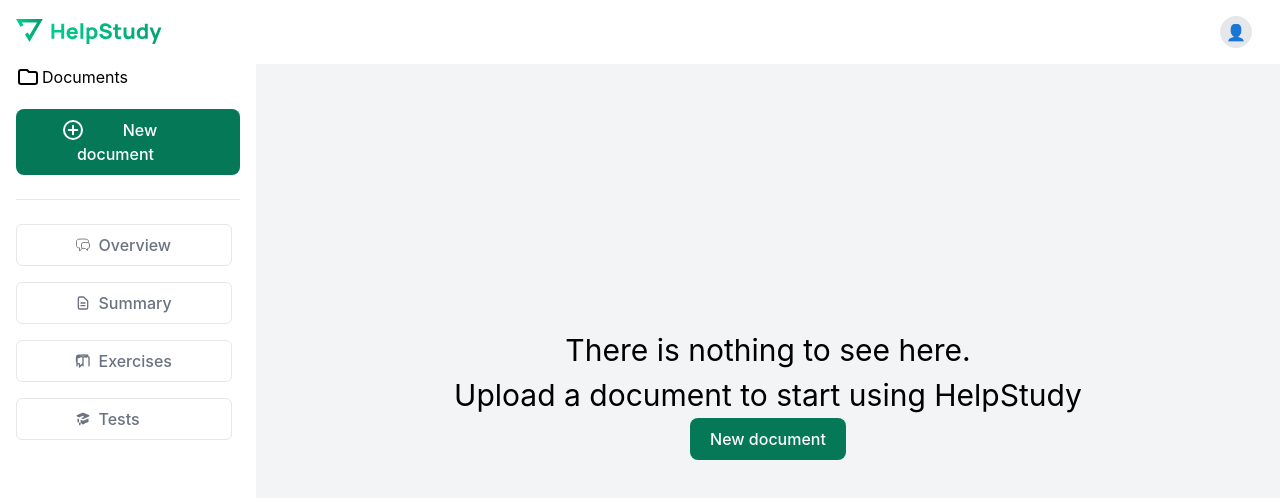
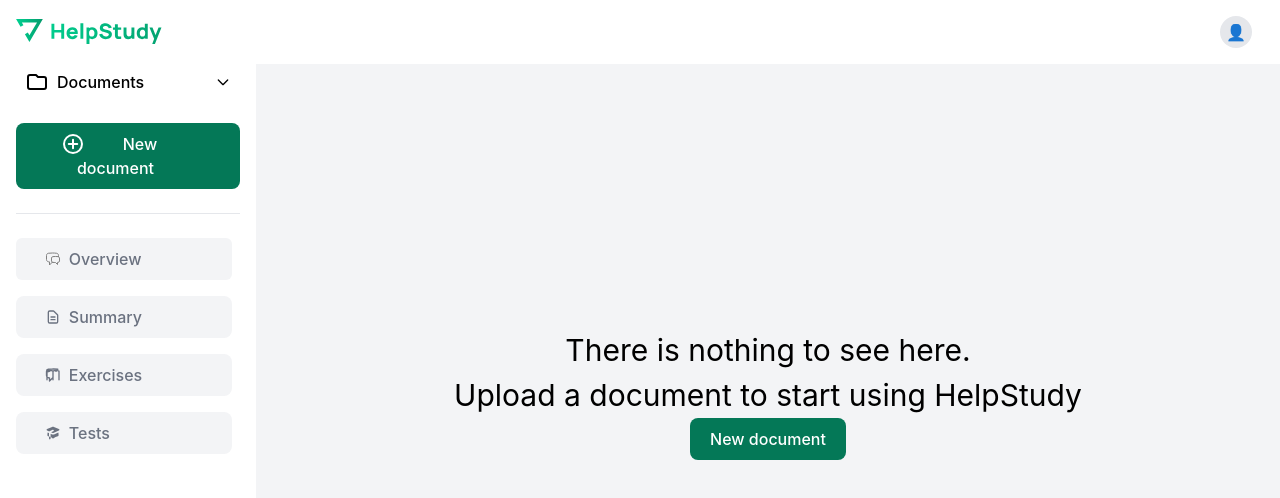
Before and after one commit to shbonillap/front-gemini, a React (Vite) app: page / in a window 1280 px wide. Shown: the top 498 px of the page. Built offline with nearby package versions, Linux system fonts and the light colour scheme.

Commit message:
update documents

```diff
--- a/src/App.jsx
+++ b/src/App.jsx
@@ -7,6 +7,7 @@ import Exam from "./components/exam.jsx";
 import NewDocumentModal from './components/Modal/newDocumentModal.jsx'; // Importar el componente modal
 import logo from './assets/Logo.svg'; // Tell webpack this JS file uses this image
 import TopBar from './components/topBar.jsx';
+import DocumentDropdown from './components/documentDropdown.jsx';
 
 const MAX_FILE_SIZE = 20971520; // 20 MB
 
@@ -88,16 +89,7 @@ const showExam = () => {
     <div className="w-screen h-screen flex">
       <aside className="w-2/10 bg-white p-4">
         <img src={logo} alt="logo" />
-        {localStorage.getItem("file") ? (
-          <p className='mt-4'>{localStorage.getItem("file")}</p>
-        ) : (
-          <div style={{ marginTop: "20px" }}>
-            <svg style={{ float: "left" }} xmlns="http://www.w3.org/2000/svg" className="h-6 w-6" fill="none" viewBox="0 0 24 24" stroke="currentColor" strokeWidth={2}>
-              <path strokeLinecap="round" strokeLinejoin="round" d="M3 7v10a2 2 0 002 2h14a2 2 0 002-2V9a2 2 0 00-2-2h-6l-2-2H5a2 2 0 00-2 2z" />
-            </svg>
-            <p style={{ float: "left", marginLeft:"2px" }}>Documents</p>
-          </div>
-        )}
+        <DocumentDropdown/>
         <button
           className="w-full py-2 semi-rounded text-white bg-customGreen hover:bg-green-800 hover:border-green-950 mt-5"
           onClick={handleOpenModal} // Abrir modal al hacer clic
@@ -110,7 +102,7 @@ const showExam = () => {
   <ul>
     <li className="flex items-center mb-4">
       <button
-        className="mr-2 flex items-center w-full p-2 rounded-md bg-white border-gray-200 hover:bg-gray-100 hover:border-gray-500"
+        className="mr-2 flex items-center w-full p-2 rounded-md bg-gray-100 hover:border-gray-500 hover:bg-gray-200 focus:outline-none focus:ring-2 focus:ring-gray-300"
         disabled={!filename}
       >
         <svg
@@ -119,7 +111,7 @@ const showExam = () => {
           width="1em"
           height="1em"
           viewBox="0 0 24 24"
-          className="mr-2 ml-25p"
+          className="mr-2 ml-10p"
         >
           <path
             fill="none"
@@ -135,7 +127,7 @@ const showExam = () => {
     </li>
     <li className="flex items-center mb-4">
       <button
-        className="mr-2 flex items-center w-full p-2 rounded-md bg-white border-gray-200 hover:bg-gray-100 hover:border-gray-500"
+        className="mr-2 flex items-center w-full p-2 rbg-gray-100 bg-gray-100 hover:border-gray-500  hover:bg-gray-200 focus:outline-none focus:ring-2 focus:ring-gray-300"
         disabled={!filename}
         onClick={showResume}
       >
@@ -144,7 +136,7 @@ const showExam = () => {
           width="1em"
           height="1em"
           viewBox="0 0 24 24"
-          className="mr-2 ml-25p"
+          className="mr-2 ml-10p"
         >
           <path
             fill="none"
@@ -160,7 +152,7 @@ const showExam = () => {
     </li>
     <li className="flex items-center mb-4">
       <button
-        className="mr-2 flex items-center w-full p-2 rounded-md bg-white border-gray-200 r hover:bg-gray-100 hover:border-gray-500"
+        className="mr-2 flex items-center w-full p-2 bg-gray-100 hover:border-gray-500 hover:bg-gray-200 focus:outline-none focus:ring-2 focus:ring-gray-300"
         disabled={!filename}
         onClick={showExercises}
       >
@@ -169,7 +161,7 @@ const showExam = () => {
           width="1em"
           height="1em"
           viewBox="0 0 24 24"
-          className="mr-2 ml-25p"
+          className="mr-2 ml-10p"
         >
           <path
             fill="none"
@@ -185,7 +177,7 @@ const showExam = () => {
     </li>
     <li className="flex items-center mb-4">
       <button
-        className="mr-2 flex items-center w-full p-2 bg-white border-gray-200 rounded-md hover:bg-gray-100 hover:border-gray-500"
+        className="mr-2 flex items-center w-full p-2 bg-gray-100 hover:border-gray-500 hover:bg-gray-200 focus:outline-none focus:ring-2 focus:ring-gray-300"
         disabled={!filename}
         onClick={showExam}
       >
@@ -194,7 +186,7 @@ const showExam = () => {
           width="1em"
           height="1em"
           viewBox="0 0 20 20"
-          className="mr-2 ml-25p"
+          className="mr-2 ml-10p"
         >
           <path
             fill="currentColor"
--- /dev/null
+++ b/src/components/documentDropdown.jsx
@@ -0,0 +1,39 @@
+import React, { useState } from 'react';
+
+const DocumentDropdown = () => {
+  const [isOpen, setIsOpen] = useState(false);
+  const filename = localStorage.getItem("file");
+
+  const toggleDropdown = () => {
+    setIsOpen(!isOpen);
+  };
+
+  return (
+    <div className="relative mt-4">
+          <button
+            onClick={toggleDropdown}
+            className="w-full flex justify-between items-center p-2 bg-white rounded-md hover:bg-gray-200 focus:outline-none focus:ring-2 focus:ring-gray-300"
+          >
+            <div className="flex items-center">
+              <svg className="h-6 w-6" xmlns="http://www.w3.org/2000/svg" fill="none" viewBox="0 0 24 24" stroke="currentColor" strokeWidth={2}>
+                <path strokeLinecap="round" strokeLinejoin="round" d="M3 7v10a2 2 0 002 2h14a2 2 0 002-2V9a2 2 0 00-2-2h-6l-2-2H5a2 2 0 00-2 2z" />
+              </svg>
+              <span className="ml-2">Documents</span>
+            </div>
+            <svg className={`h-4 w-4 transform transition-transform ${isOpen ? 'rotate-180' : 'rotate-0'}`} xmlns="http://www.w3.org/2000/svg" fill="none" viewBox="0 0 24 24" stroke="currentColor">
+              <path strokeLinecap="round" strokeLinejoin="round" strokeWidth="2" d="M19 9l-7 7-7-7" />
+            </svg>
+          </button>
+          {isOpen && filename && (
+            <div className="mt-2 flex items-center">
+            <div className="mr-4 w-px h-10 bg-gray-300"></div>
+            <div className="w-full p-2 bg-gray-100 rounded-md shadow-md">
+                <p className="truncate">{filename}</p>
+              </div>
+            </div>
+          )}
+        </div>
+  );
+};
+
+export default DocumentDropdown;
```
